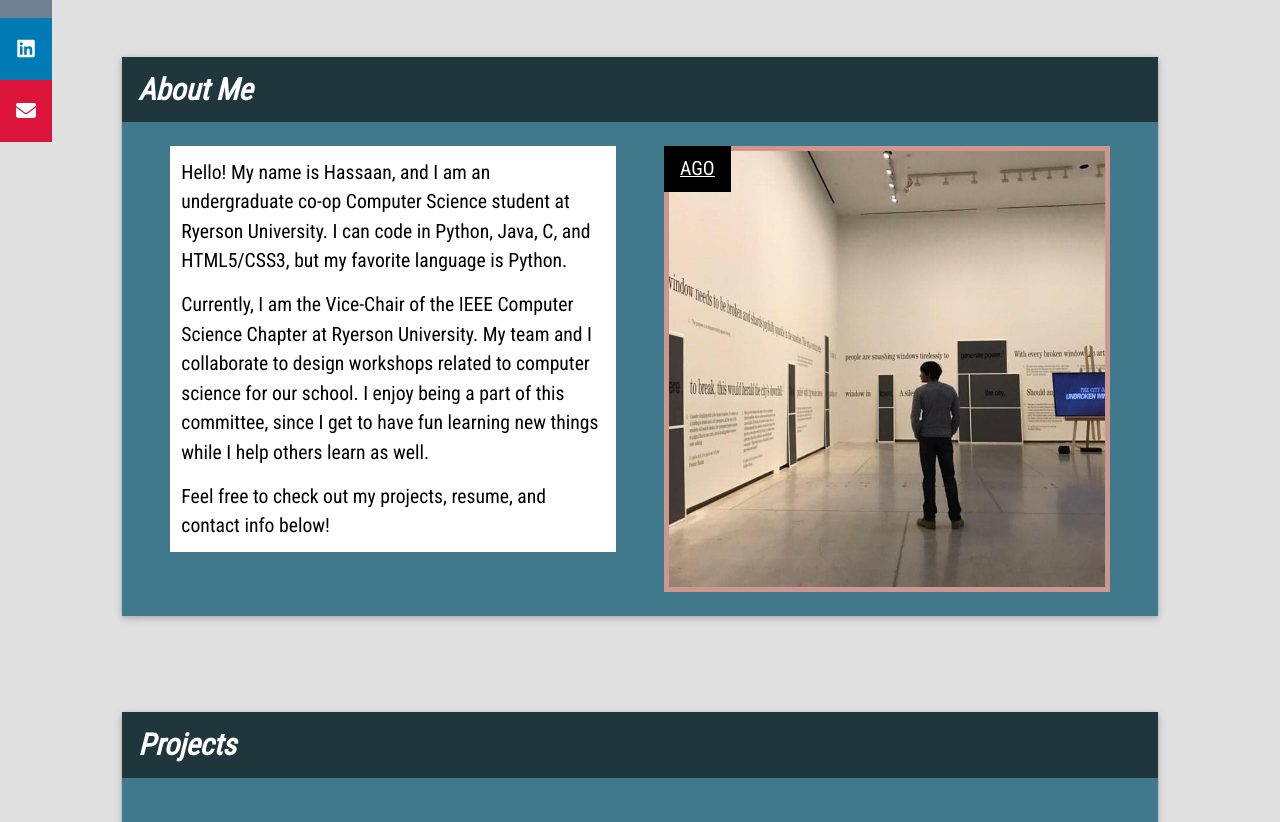
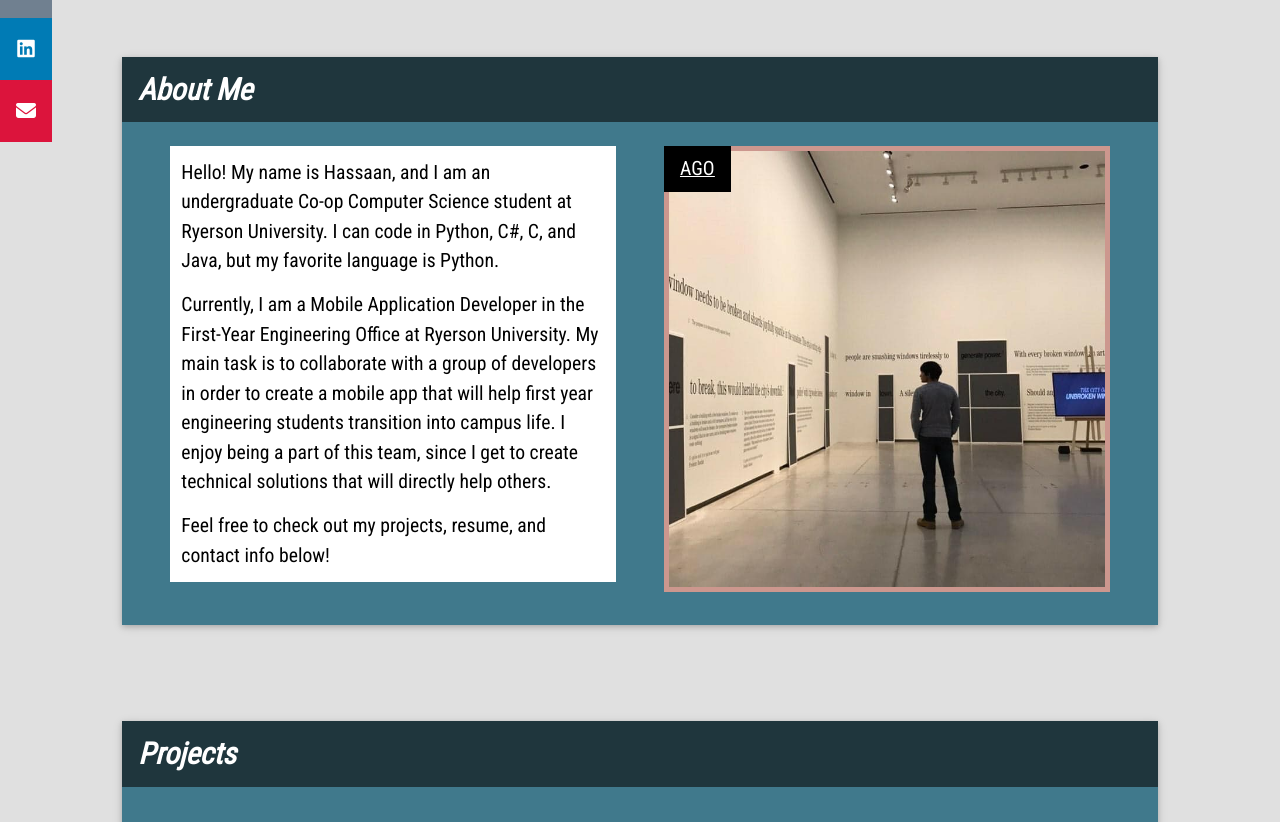
Before and after one commit to HassaanAbbasi/PersonalWebsite, a Flask app: page / in a window 1280 px wide. Shown: the part 351-1173 px from the top of the page. Run offline with Flask 2, Linux system fonts and the light colour scheme; some libraries are stand-ins or nearby versions.

Commit message:
Updated resume and about info

```diff
--- a/templates/home.html
+++ b/templates/home.html
@@ -374,13 +374,14 @@
                         <div class="w3-display-container">
                             <p style="background-color: white; padding: 3mm; color: black; text-align: left; margin-top: 0;">
                                 Hello! My name is Hassaan, and I am an
-                                undergraduate co-op Computer Science
-                                student at Ryerson University. I can code in Python, Java, C, and HTML5/CSS3, but my
+                                undergraduate Co-op Computer Science
+                                student at Ryerson University. I can code in Python, C#, C, and Java, but my
                                 favorite language is Python.
                                 <span class="spacing"></span>
-                                Currently, I am the Vice-Chair of the IEEE Computer Science Chapter at Ryerson University.
-                                My team and I collaborate to design workshops related to computer science for our school.
-                                I enjoy being a part of this committee, since I get to have fun learning new things while I help others learn as well.
+                                Currently, I am a Mobile Application Developer in the First-Year Engineering Office at Ryerson University.
+                                My main task is to collaborate with a group of developers in order to create a mobile app that will help first year
+                                engineering students transition into campus life.
+                                I enjoy being a part of this team, since I get to create technical solutions that will directly help others.
                                 <span class="spacing"></span>
                                 Feel free to check out my projects, resume, and contact
                                 info below!
```
Also changed, not shown: 1 other file.
